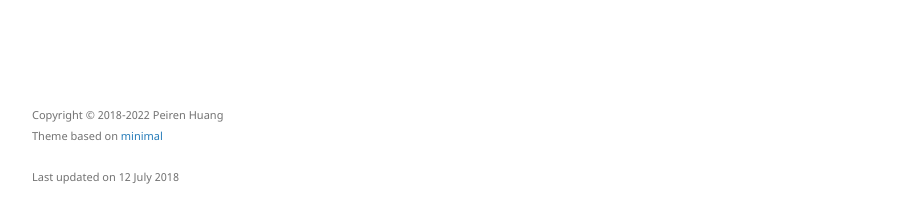
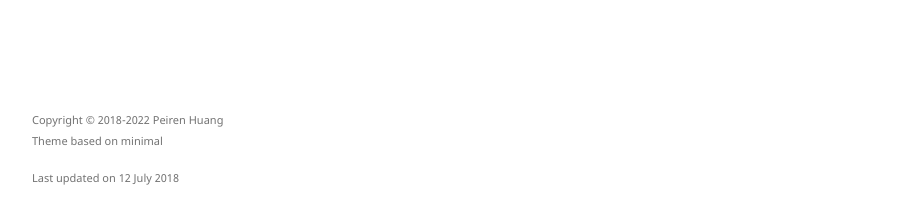
Before and after one commit to isaren/isaren.github.io, a Jekyll site: the page built from index.md, in a window 1280 px wide. Shown: the part 644-868 px from the top of the page, without its empty margins (178-1093 px from the left). Built offline with Jekyll 4.4.1, drawn with Linux system fonts in a browser that asks for light colours.

Commit message:
Update default.html

```diff
--- a/_layouts/default.html
+++ b/_layouts/default.html
@@ -66,7 +66,7 @@
       </section>
       <footer>
 
-        <p><small>Copyright © 2018-2022 Peiren Huang <br/> Theme based on <a href="https://github.com/pages-themes/minimal">minimal</a></small></p>
+        <p><small>Copyright © 2018-2022 Peiren Huang <br/> Theme based on minimal </p>
         <p><small>Last updated on 12 July 2018</small></p>
       </footer>
     </div>
```
